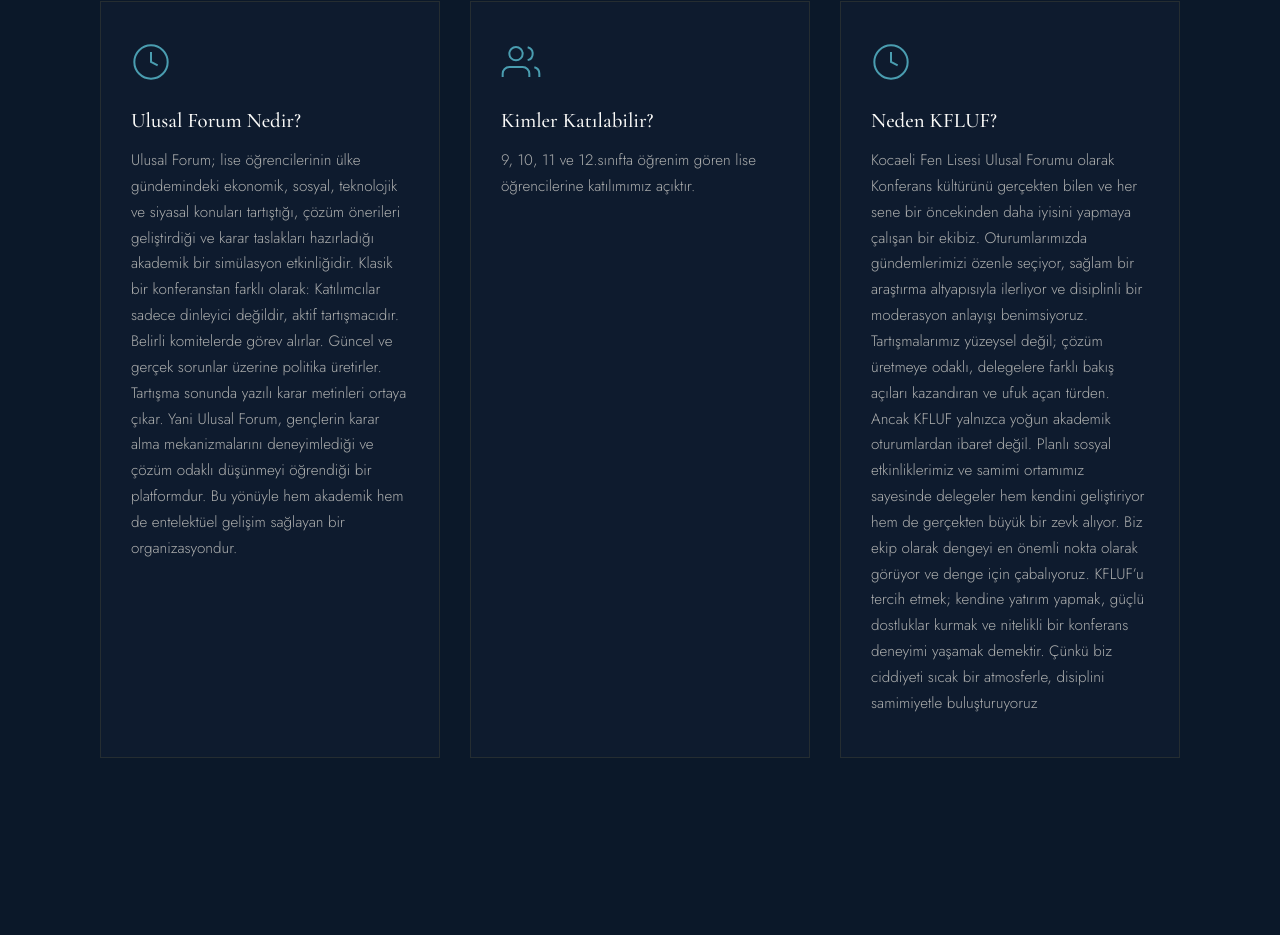
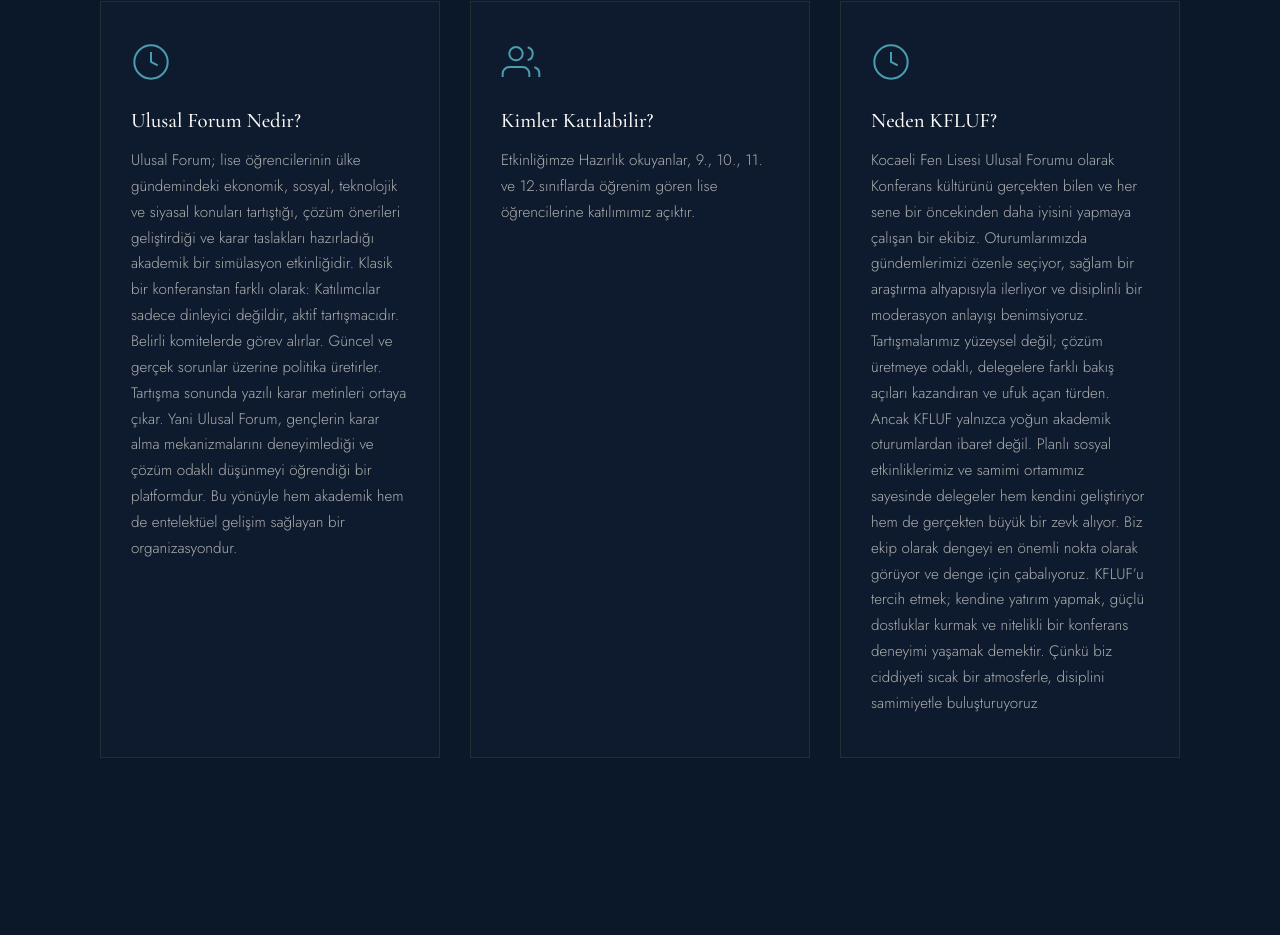
Before and after one commit to scpmtfepsilon9-eng/scpmtfepsilon9-eng.github.io, a plain HTML site: page index.html in a window 1280 px wide. Shown: the part 2997-3932 px from the top of the page. Drawn offline with nearby package versions, Linux system fonts and the light colour scheme.

Commit message:
Update index.html

```diff
--- a/index.html
+++ b/index.html
@@ -1336,7 +1336,7 @@ Bu yönüyle hem akademik hem de entelektüel gelişim sağlayan bir organizasyo
         <path d="M16 3.13a4 4 0 0 1 0 7.75"/>
     </svg>
     <h3 class="forum-info-title">Kimler Katılabilir?</h3>
-    <p class="forum-info-text">9, 10, 11 ve 12.sınıfta öğrenim gören lise öğrencilerine katılımımız açıktır.</p>
+    <p class="forum-info-text">Etkinliğimze Hazırlık okuyanlar, 9., 10., 11. ve 12.sınıflarda öğrenim gören lise öğrencilerine katılımımız açıktır.</p>
 </div>
 <div class="forum-info-card">  <!-- NOW IT'S SEPARATE - CORRECT! -->
     <svg class="forum-info-icon" viewBox="0 0 24 24" fill="none" stroke="currentColor" stroke-width="1.2">
```
